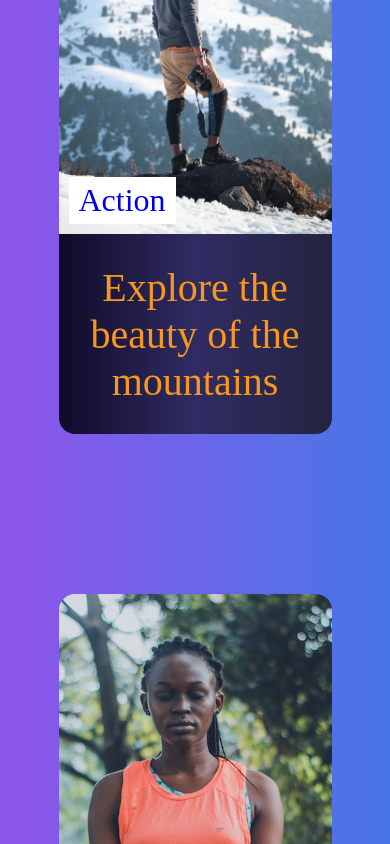
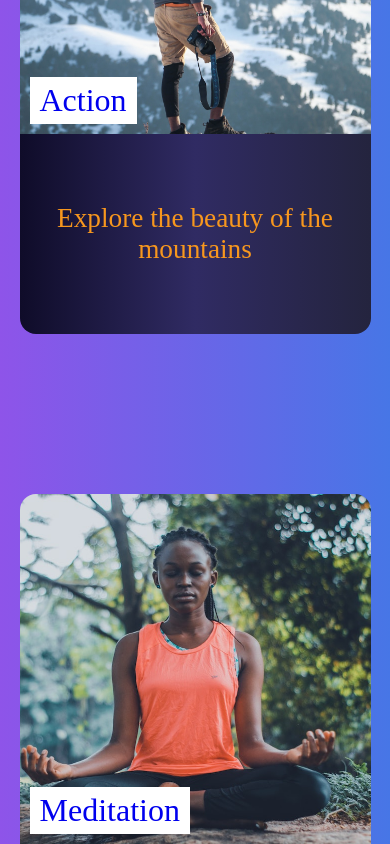
Before and after one commit to Fennec92/Travel-website_REACT_RESPONSIVE, a React (Vite) app: page / in a window 390 px wide. Shown: the part 1820-2664 px from the top of the page. Built offline with nearby package versions, Linux system fonts and the light colour scheme.

Commit message:
fixed text in cards overflowing

```diff
--- a/src/components/Cards/Cards.css
+++ b/src/components/Cards/Cards.css
@@ -73,4 +73,16 @@
     .cards-container > h2 {
         font-size: 20vw;
     }
+
+    .card-top {
+        height: 350px;
+    }
+
+    .card-bottom {
+        font-size: 7vw;
+    }
+
+    .card {
+        width: 90vw;
+    }
 }
```
